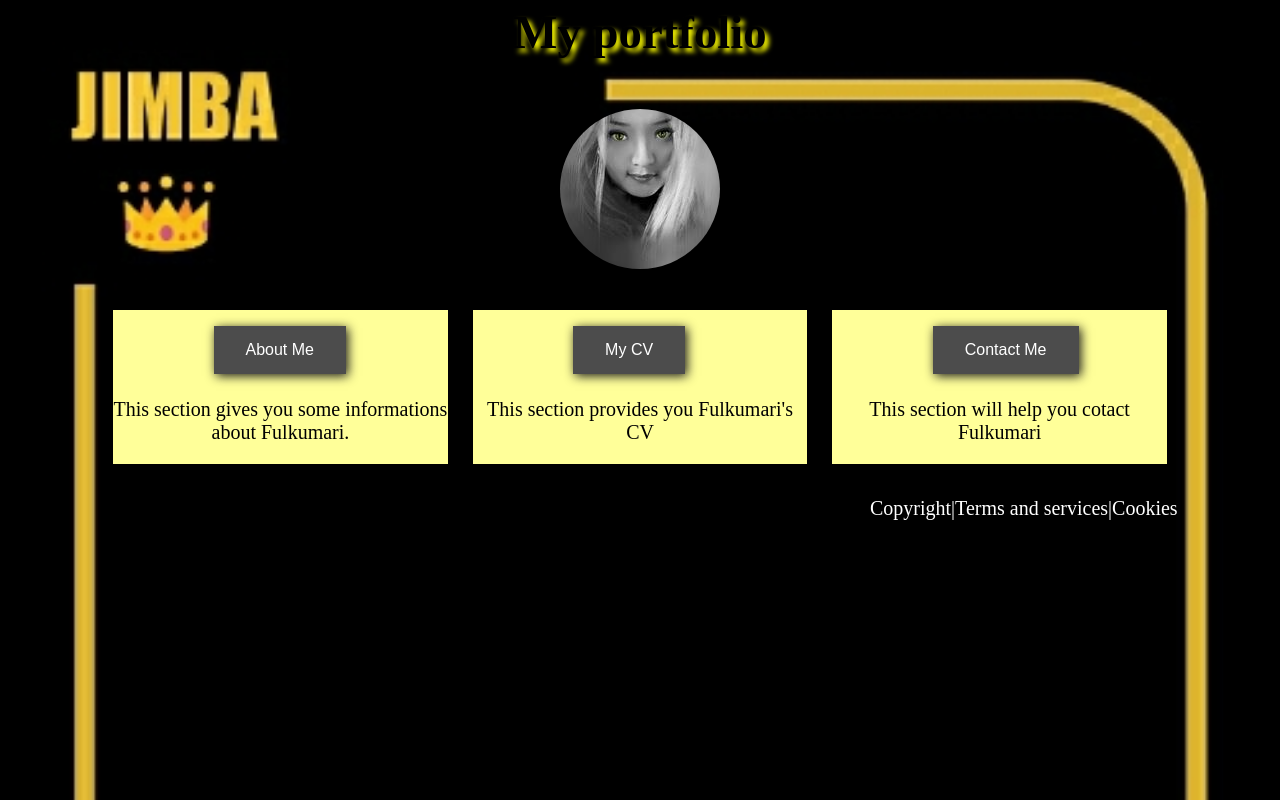
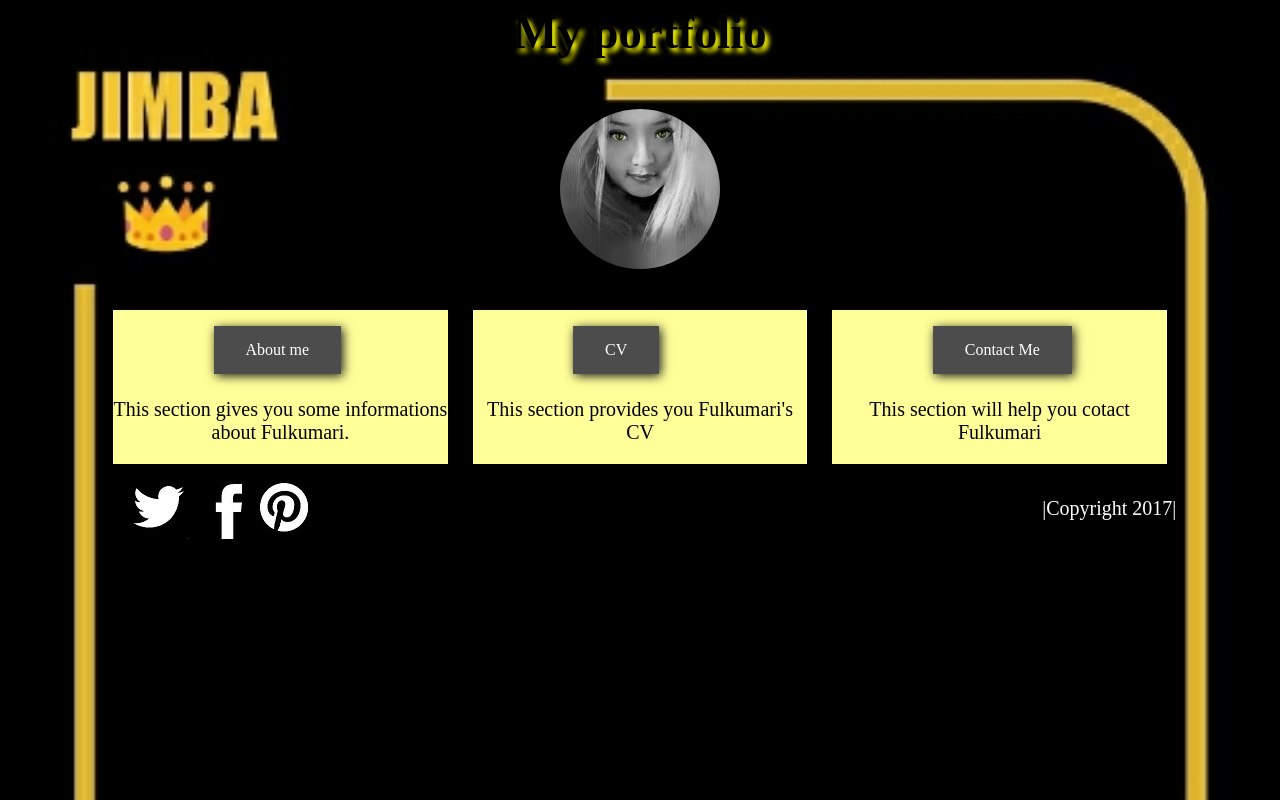
Before and after one commit to fulkumari1/csy1018-assign1, a plain HTML site: page index.html in a window 1280 px wide. Drawn offline with Linux system fonts and the light colour scheme.

Commit message:
changes made

```diff
--- a/css1011.css
+++ b/css1011.css
@@ -102,12 +102,50 @@ section{
     margin-left: 30%;
     margin-top: 5%;
     box-shadow: 2px 2px 10px #171717;
-
-
 }
 
 .menu:hover{
-	background: black;
+	background: #999900;
+}
+
+.menu1{
+
+  background: #4c4c4c;
+    border: none;
+    color: white;
+    padding: 15px 32px;
+    text-align: center;
+    text-decoration: none;
+    display: inline-block;
+    font-size: 16px;
+    margin: 4px 2px;
+    margin-left: 30%;
+    margin-top: 5%;
+    box-shadow: 2px 2px 10px #171717;
+}
+
+.menu1:hover{
+	background: #999900;
+}
+
+.menu2{
+
+  background: #4c4c4c;
+    border: none;
+    color: white;
+    padding: 15px 32px;
+    text-align: center;
+    text-decoration: none;
+    display: inline-block;
+    font-size: 16px;
+    margin: 4px 2px;
+    margin-left: 30%;
+    margin-top: 5%;
+    box-shadow: 2px 2px 10px #171717;
+}
+
+.menu2:hover{
+	background: #999900;
 }
 
 .about{
@@ -125,12 +163,19 @@ section{
 
 
 footer{
-  color:white; text-align: right;
+  color:white; display: flex;flex-direction: row;
+}
+.media{
+	width: 50%; text-align: left; padding-left: 10%;
 }
 
-.Cookies p{
+.Copyright{
+	width: 50%;
+}
+
+.Copyright p{
 text-align: right;
-margin-right:8%;
+margin-right: 18%;
 }
 
 @media all and (max-width: 600px){
@@ -175,5 +220,20 @@ body{
 
 	footer{
 		width: 98%;
+		flex-direction: column;
 	}
+
+	.media{
+		width: 90%;
+	}
+
+	.Copyright{
+		width: 100%;
+	}
+
+	.Copyright{
+		margin-right: 0px;
+		text-align: center;
+	}
+
 }
--- a/css1012.css
+++ b/css1012.css
@@ -19,6 +19,9 @@ header{
 	 color:black; font-size: 40px; margin:5px; text-align:center;
 }
 
+.menubar{
+	margin-top: 7%; justify-content: space-around;
+}
 .image img{
 width:13%;
 margin-top: 8%;
@@ -57,7 +60,7 @@ section{
 .main{
   width:60%;
   background:#FFFF99; margin-right: 2%;
-
+	margin-left: 3%;
 }
 
 .main h5{
@@ -124,19 +127,28 @@ li a{
 	font-weight: bold;
 }
 .menubar ul li a:hover{
-	background:black;
+	background:#999900;
 }
 
 
 
 
 footer{
-  color: white; text-align: right;
+  color: white; text-align: right; display: flex;flex-direction: row;
+	di
 }
 
-.Cookies p{
+.media{
+	width: 50%; text-align: left; padding-left: 10%;
+}
+
+.Copyright{
+	width: 50%;
+}
+
+.Copyright p{
 text-align: right;
-margin-right: 10%;
+margin-right: 18%;
 }
 
 @media all and (max-width: 600px){
@@ -172,3 +184,23 @@ body{
 		width: 98%;
 	}
 }
+@media all and (max-width: 600px){
+footer{
+	width: 98%;
+	flex-direction: column;
+}
+
+.media{
+	width: 90%;
+}
+
+.Copyright{
+	width: 100%;
+}
+
+.Copyright{
+	margin-right: 0px;
+	text-align: center;
+}
+
+}
--- a/css1013.css
+++ b/css1013.css
@@ -121,7 +121,7 @@ margin-top: 0.01%;
 	font-weight: bold;
 }
 .menubar ul li a:hover{
-	background:black;
+	background:#999900;
 }
 
 
@@ -129,13 +129,21 @@ margin-top: 0.01%;
 
 
 footer{
-  color:white; text-align: right;
+  color:white; text-align: right; display: flex;flex-direction: row;
 
 }
 
-.Cookies p{
+.media{
+	width: 50%; text-align: left; padding-left: 10%;
+}
+
+.Copyright{
+	width: 50%;
+}
+
+.Copyright p{
 text-align: right;
-margin-right: 8%;
+margin-right: 18%;
 }
 
 @media all and (max-width: 600px){
@@ -171,3 +179,23 @@ body{
 		width: 98%;
 	}
 }
+@media all and (max-width: 600px)
+{footer{
+	width: 98%;
+	flex-direction: column;
+}
+
+.media{
+	width: 90%;
+}
+
+.Copyright{
+	width: 100%;
+}
+
+.Copyright{
+	margin-right: 0px;
+	text-align: center;
+}
+
+}
--- a/css1014.css
+++ b/css1014.css
@@ -79,13 +79,9 @@ section{
   margin: 0; padding: 1%; justify-content: space-around;
   background: transparent;
 }
+
 .box{
-	padding: 2%;
-	color: black;
-	width: 75%;
-	border: 2px solid black;
-	padding-top: 15px;
-	margin: 11%;
+	padding: 10%;
 }
 
 
@@ -135,19 +131,52 @@ margin-top: 0.01%;
 	font-weight: bold;
 }
 .menubar ul li a:hover{
-	background:black;
+	background:#999900;
 }
 
 
+input[type=text]{
+	height: 25px;
+}
 
+input[type=email]{
+	height: 25px;
+}
 
 
 footer{
-  color:black; text-align: right;
+  color:black; text-align: right; display: flex;flex-direction: row;
 
 }
+.media{
+	width: 50%; text-align: left; padding-left: 10%;
+}
 
-.Cookies p{
+.Copyright{
+	width: 50%;
+}
+
+.Copyright p{
 text-align: right;
-margin-right: 8%;
+margin-right: 18%;
 }
+@media all and (max-width: 600px){
+footer{
+	width: 98%;
+	flex-direction: column;
+}
+
+.media{
+	width: 90%;
+}
+
+.Copyright{
+	width: 100%;
+}
+
+.Copyright{
+	margin-right: 0px;
+	text-align: center;
+}
+
+}
--- a/index.html
+++ b/index.html
@@ -2,6 +2,7 @@
 <html>
 <head>
 	<title>welcome to Fulkumari's portfolio</title>
+	<meta charset="utf-8">
 	<link rel="stylesheet"  href="css1011.css">
 	<link rel="icon" href="dj.jpg">
 </head>
@@ -12,41 +13,46 @@
 
 	<h3>My portfolio</h3>
 	<div class= "picture">
-		<img src="new.jpg">
+		<img src="new.jpg" alt="image of a girl">
  </div>
 	</header>
 	<section>
 
 
     <div class="left">
-    <a href="aboutme.html"><button class="menu about">About Me</button></a>
+    <a href="aboutme.html" class="menu">About me</a>
     <p>This section gives you some informations about Fulkumari.</p>
 
 </div>
 
 
     <div class="main">
-    <a href="Mycv.html"><button class="menu cv">My CV</button></a>
+      <a href="Mycv.html" class="menu1">CV</a>
       <p>This section provides you Fulkumari's CV</p>
 
 
 </div>
 			<div class="right">
-      <a href="contact me.html"><button class="menu contact">Contact Me</button></a>
+      <a href="contactme.html" class="menu2">Contact Me</a>
       <p>This section will help you cotact Fulkumari</p>
 
+    </div>
 
-
-    </div>
 
 
 	</section>
 
 
 	<footer>
-<div class= "Cookies">
-		<p>Copyright|Terms and services|Cookies</p>
+		<div class="media">
+		<a href="https://www.twitter.com"><img src="chara.jpg" alt="twitter"></a>
+		<a href="https://www.facebook.com"><img src="f.jpg" alt="facebook"></a>
+		<a href="https://www.pinterest.com"><img src="pp.jpg" alt="pinterest"></a>
+	</div>
+<div class= "Copyright">
+		<p>|Copyright 2017|</p>
 </div>
+
 	</footer>
 </body>
 </html>
```
Also changed, not shown: Mycv.html (+11 -5 lines), aboutme.html (+20 -12 lines), contactme.html (+16 -9 lines), chara.JPG (added), f.JPG (added), pp.JPG (added), 1 other file.
